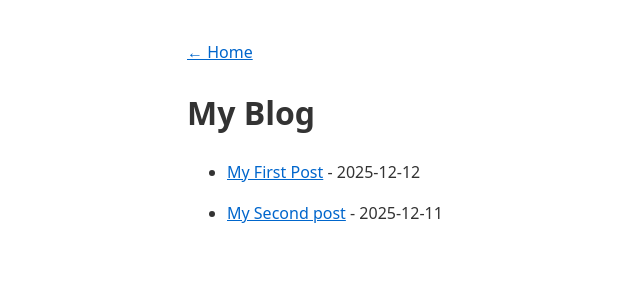
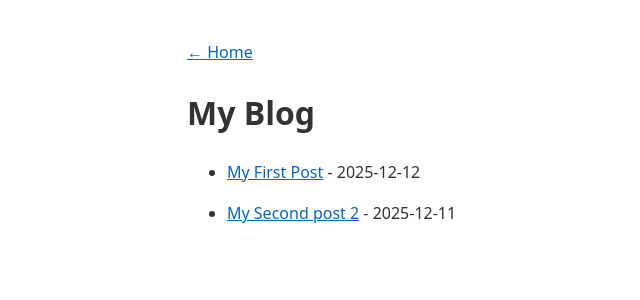
Before and after one commit to jimmytricks/blog, a Jekyll site: the page built from index.md, in a window 1280 px wide. Shown: the top 300 px of the page, without its empty margins (128-768 px from the left). Built offline with Jekyll 4.4.1, drawn with Linux system fonts in a browser that asks for light colours; our own code applies the rules of GitHub Pages for plain Markdown files.

Commit message:
base url try

```diff
--- a/_config.yml
+++ b/_config.yml
@@ -2,4 +2,4 @@ title: My Blog
 description: A minimal markdown blog
 markdown: kramdown
 baseurl: "/blog"
-url: "https://jimmytricks.github.io"
+url: "https://jimmytricks.github.io/blog"
--- a/_posts/2025-12-11-my-second.md
+++ b/_posts/2025-12-11-my-second.md
@@ -1,6 +1,6 @@
 ---
 layout: default
-title: My Second post
+title: My Second post 2
 ---
 
 2ndnot
```
